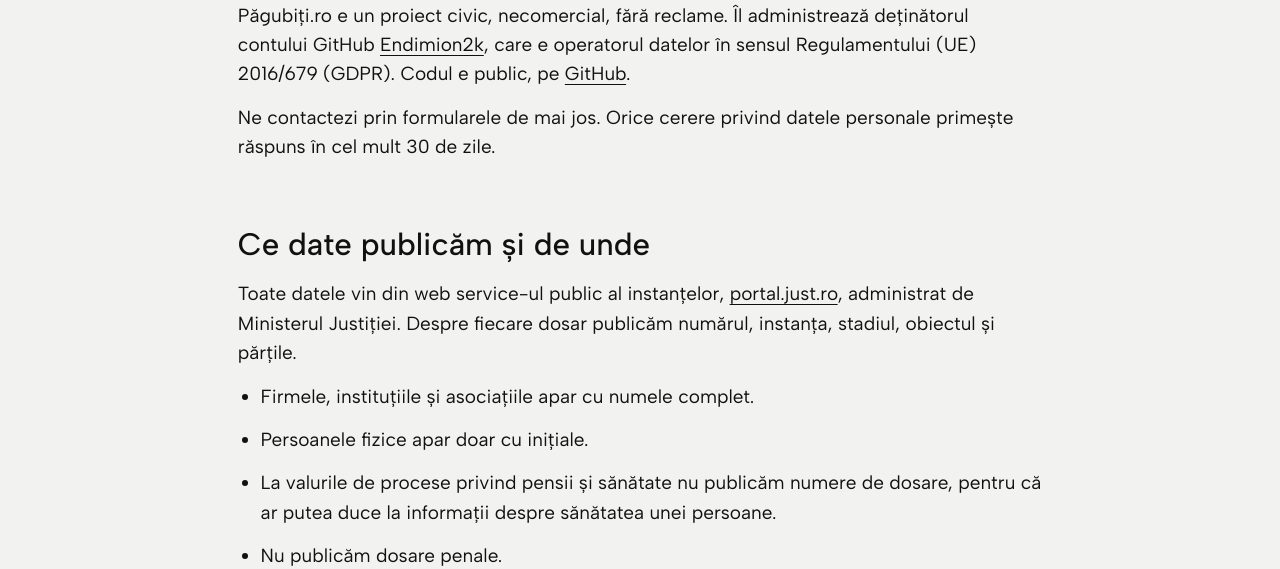
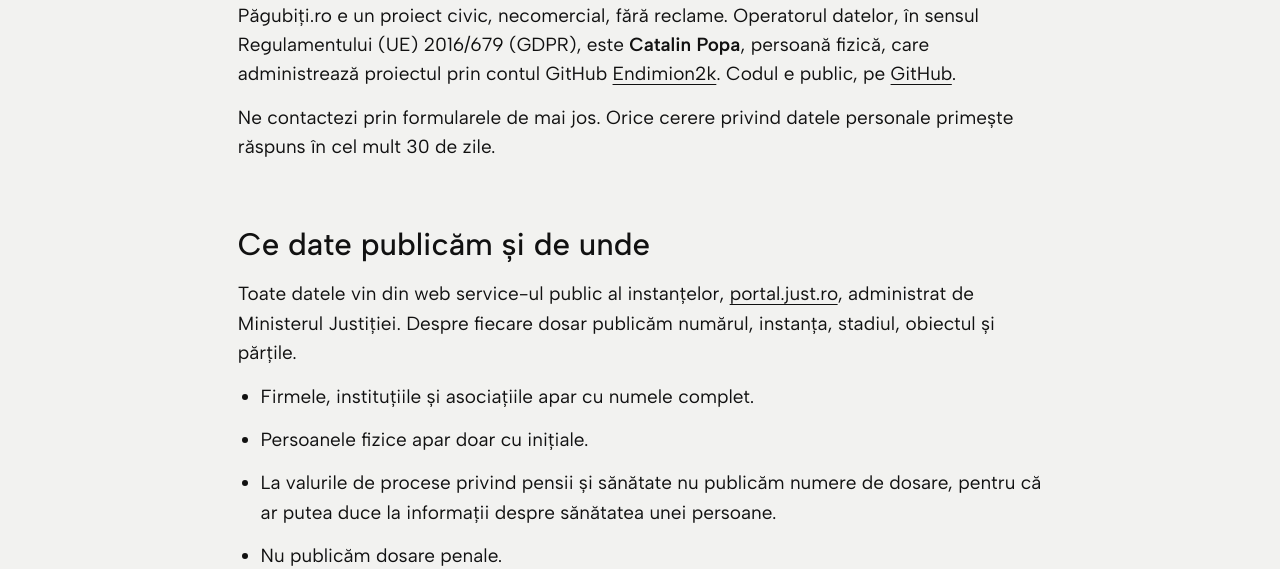
Before and after one commit to Endimion2k/zamolxis, a plain HTML site: page web/confidentialitate.html in a window 1280 px wide. Shown: the part 531-1100 px from the top of the page. Drawn offline with Linux system fonts and the light colour scheme.

Commit message:
Operatorul datelor: Catalin Popa
Co-Authored-By: Claude Opus 5.5 <noreply@anthropic.com>

```diff
--- a/web/confidentialitate.html
+++ b/web/confidentialitate.html
@@ -30,7 +30,7 @@
 
     <div class="doc-body">
       <h2>Cine răspunde de date</h2>
-      <p>Păgubiți.ro e un proiect civic, necomercial, fără reclame. Îl administrează deținătorul contului GitHub <a href="https://github.com/Endimion2k">Endimion2k</a>, care e operatorul datelor în sensul Regulamentului (UE) 2016/679 (GDPR). Codul e public, pe <a href="https://github.com/Endimion2k/zamolxis">GitHub</a>.</p>
+      <p>Păgubiți.ro e un proiect civic, necomercial, fără reclame. Operatorul datelor, în sensul Regulamentului (UE) 2016/679 (GDPR), este <b>Catalin Popa</b>, persoană fizică, care administrează proiectul prin contul GitHub <a href="https://github.com/Endimion2k">Endimion2k</a>. Codul e public, pe <a href="https://github.com/Endimion2k/zamolxis">GitHub</a>.</p>
       <p>Ne contactezi prin formularele de mai jos. Orice cerere privind datele personale primește răspuns în cel mult 30 de zile.</p>
 
       <h2>Ce date publicăm și de unde</h2>
```
Also changed, not shown: web/index.html (+1 -1 lines).
